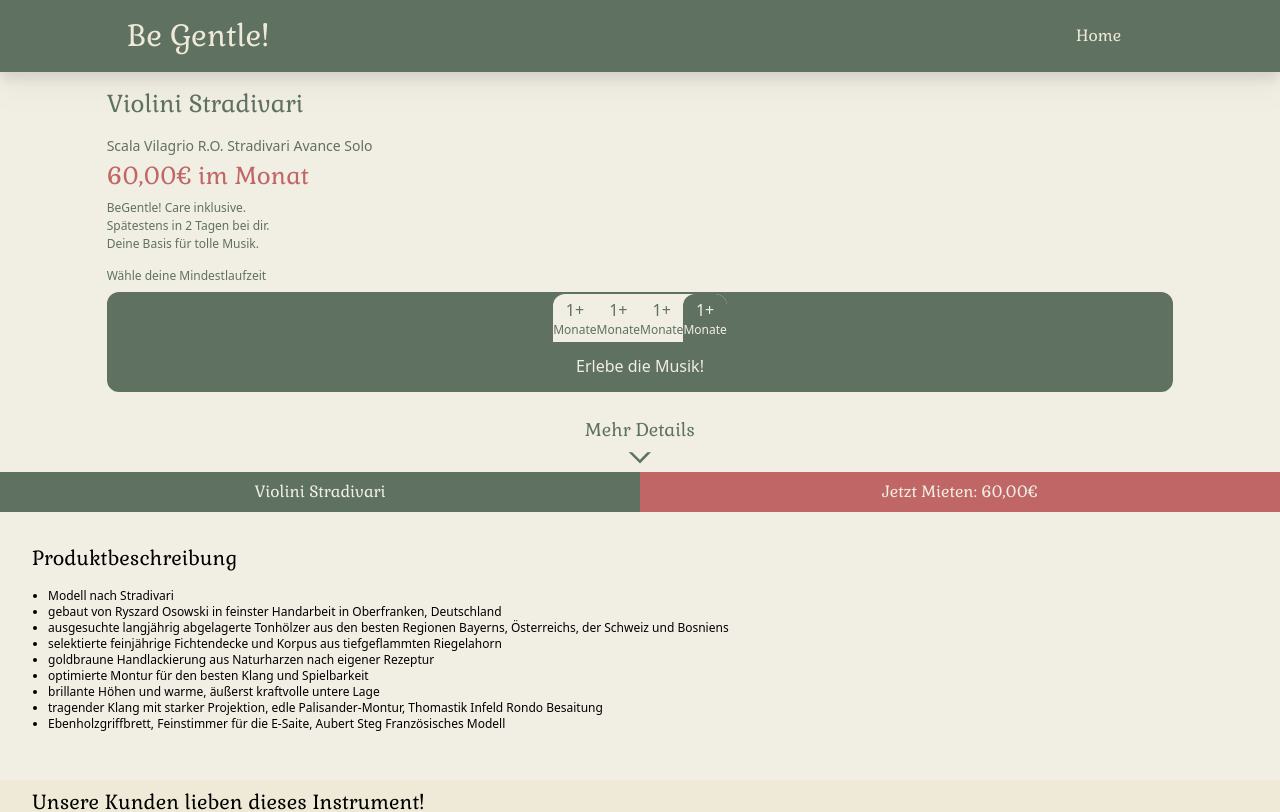
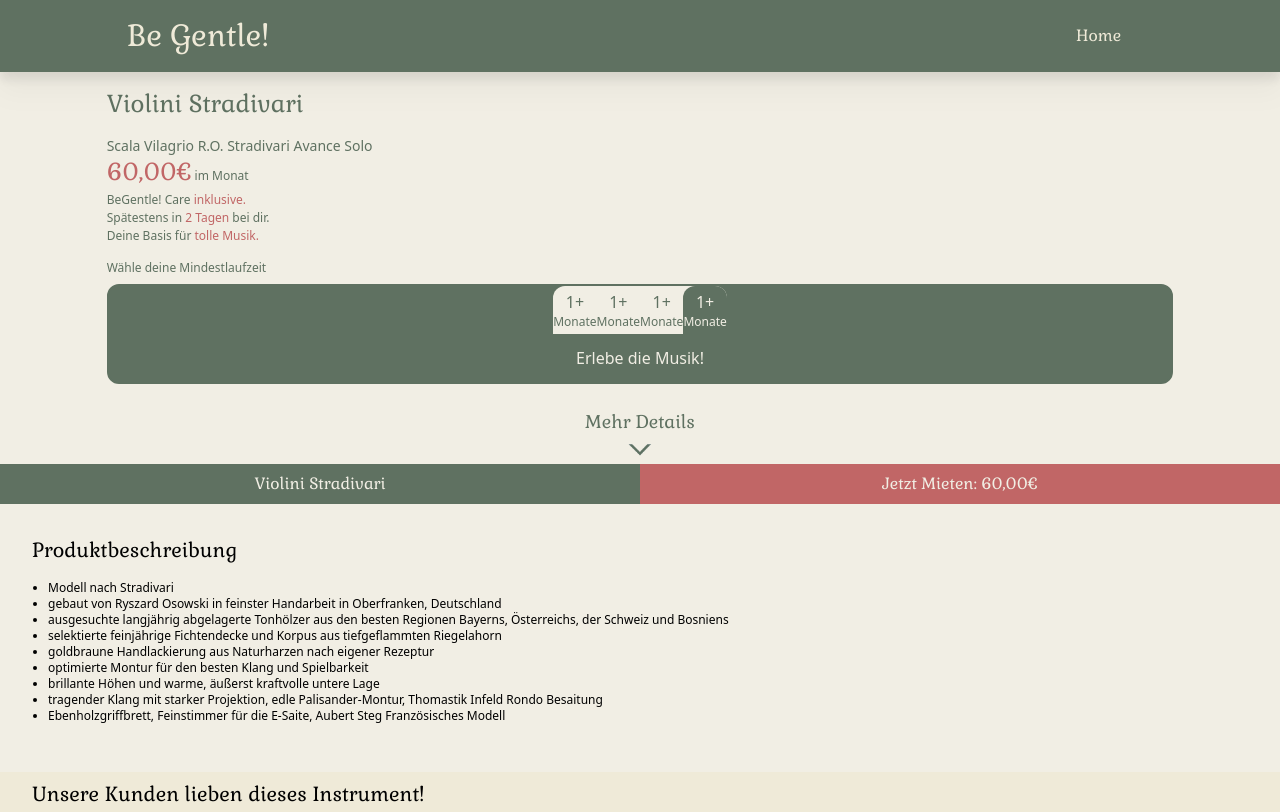
Before and after one commit to maxlautenbach/BeGentle, a Next.js app: page /moredetails in a window 1280 px wide. Shown: the top 812 px of the page. Built offline with nearby package versions, Linux system fonts and the light colour scheme.

Commit message:
Links hinzufügen

```diff
--- a/pages/detailpage.jsx
+++ b/pages/detailpage.jsx
@@ -2,6 +2,7 @@
 import Footer from '../components/footer'
 import Header from '../components/header'
 import Head from 'next/head'
+import Link from 'next/link'
 
 
 const detailpage = () => {
@@ -66,6 +67,8 @@
                         </div>
                         <p className='text-cl4 text-center p-3'>Erlebe die Musik!</p>
                     </div>
+                    <Link href="/moredetails">
+                        <div>
                             <p className='text-cl1 font-gabriela text-lg text-center pt-3'>Mehr Details</p>
                             <div className="w-28">
                                 <Image
@@ -79,6 +82,9 @@
                             </div>
                         </div>
 
+                    </Link>
+                </div>
+
             <Footer />
         </div>
     </div>
--- a/pages/moredetails.jsx
+++ b/pages/moredetails.jsx
@@ -2,6 +2,7 @@
 import Footer from '../components/footer'
 import Header from '../components/header'
 import Head from 'next/head'
+import Link from 'next/link'
 
 
 const moredetails = () => {
@@ -34,14 +35,24 @@
                     <div className="w-5/6 max-w-7xl text-sm text-cl1 py-0">
                         Scala Vilagrio R.O. Stradivari Avance Solo
                     </div>
-                    <div className="w-5/6 max-w-7xl font-gabriela text-2xl text-cl5 py-1">
-                        60,00€ im Monat
+                    <div className="w-5/6 max-w-7xl ">
+                        <span className='font-gabriela text-2xl text-cl5 py-1'>60,00€</span>
+                        <span className='text-xs text-cl1'> im Monat</span>
                     </div>
                     <div className="w-5/6 max-w-7xl text-xs text-cl1 py-1">
-                        <p>BeGentle! Care inklusive.</p>
-                        <p className='pt-0.5'>Spätestens in 2 Tagen bei dir.</p>
-                        <p className='pt-0.5'>Deine Basis für tolle Musik.</p>
-
+                        <p>
+                            <span>BeGentle! Care </span>
+                            <span className='text-cl5'>inklusive.</span>
+                        </p>
+                        <p className='pt-0.5'>
+                            <span>Spätestens in </span>
+                            <span className='text-cl5'>2 Tagen</span>
+                            <span> bei dir.</span>
+                        </p>
+                        <p className='pt-0.5'>
+                            <span>Deine Basis für </span>
+                            <span className='text-cl5'>tolle Musik.</span>
+                        </p>
                         <p className='pt-4'>Wähle deine Mindestlaufzeit</p>
                     </div>
                     <div className='z-1 w-5/6 max-w-7xl bg-cl1 rounded-xl place-items-center border-cl1 border-2 mb-3 mt-1'>
@@ -65,6 +76,8 @@
                         </div>
                         <p className='text-cl4 text-center p-3'>Erlebe die Musik!</p>
                     </div>
+                    <Link href="/detailpage">
+                        <div>
                             <p className='text-cl1 font-gabriela text-lg text-center pt-3'>Mehr Details</p>
                             <div className="w-28">
                                 <Image
@@ -76,6 +89,9 @@
                                     objectFit="contain"
                                 />
                             </div>
+                        </div>
+                    </Link>
+
                     <div className='w-screen grid grid-cols-2 text-center'>
                         <div className='bg-cl1 text-cl4 font-gabriela p-2'>
                             Violini Stradivari
```
Lines whose indentation alone changed are shown as unchanged.
